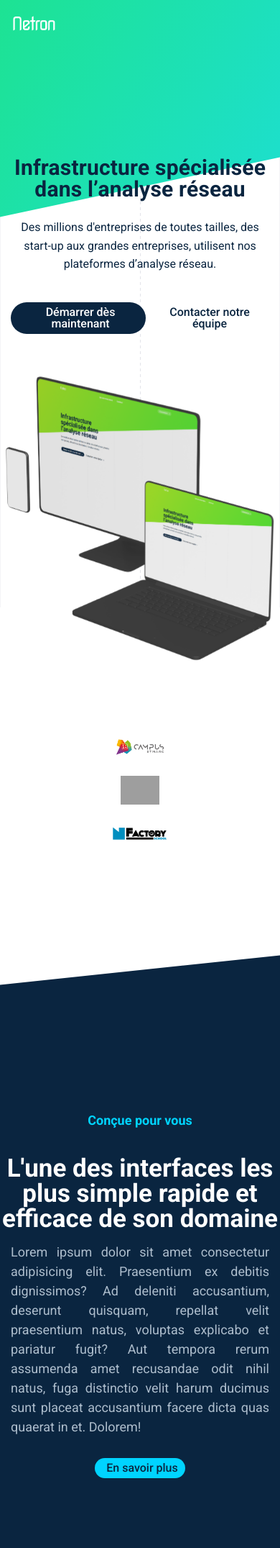
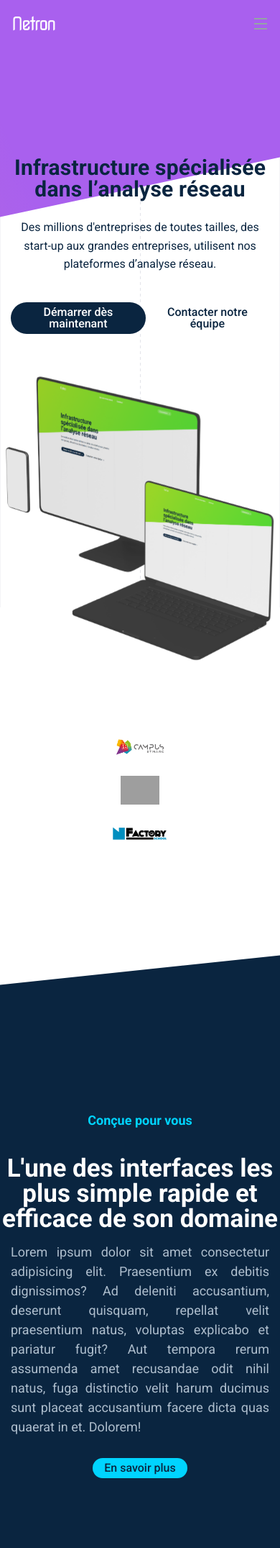
Before and after one commit to needforschool/netron, a PHP site: page /design.html in a window 390 px wide. Shown: the top 2151 px of the page at 72% size. Run offline with PHP 8.4, Linux system fonts and the light colour scheme; grey boxes are pictures that could not be loaded.

Commit message:
style - responsive nav

```diff
--- a/assets/css/style.css
+++ b/assets/css/style.css
@@ -53,6 +53,14 @@ table {
     --semi-bold: 500;
     --bold: 700;
     --columnCountMax: 4;
+    --gradientColorZero: #a960ee;
+    --gradientColorOne: #ff333d;
+    --gradientColorTwo: #90e0ff;
+    --gradientColorThree: #ffcb57;
+    --gradientColorZeroTransparent: rgba(169, 96, 238, 0);
+    --gradientColorOneTransparent: rgba(255, 51, 61, 0);
+    --gradientColorTwoTransparent: rgba(144, 224, 255, 0);
+    --gradientColorThreeTransparent: rgba(255, 203, 87, 0);
 }
 
 body {
@@ -203,7 +211,7 @@ a:hover {
     top: -340px;
     bottom: 0;
     position: absolute;
-    background: linear-gradient(124deg, #ff2400, #e81d1d, #e8b71d, #e3e81d, #1de840, #1ddde8, #2b1de8, #dd00f3, #dd00f3);
+    background: radial-gradient(var(--gradientColorThree) 23%, var(--gradientColorThreeTransparent) 67% 100%) 385px -24px, radial-gradient(var(--gradientColorOne) 0, var(--gradientColorOneTransparent) 60% 100%) -940px 290px, radial-gradient(var(--gradientColorTwo) 10%, var(--gradientColorTwoTransparent) 60% 100%) -120px 250px, radial-gradient(var(--gradientColorOne) 40%, var(--gradientColorOneTransparent) 57% 100%) 495px -44px, radial-gradient(var(--gradientColorZero) 30%, var(--gradientColorZeroTransparent) 67% 100%) 122px -120px, radial-gradient(var(--gradientColorZero) 10%, var(--gradientColorZeroTransparent) 60% 100%) -420px 120px, radial-gradient(var(--gradientColorTwo) 15%, var(--gradientColorTwoTransparent) 50% 100%) -620px 0, radial-gradient(var(--gradientColorTwo) 25%, var(--gradientColorTwoTransparent) 50% 100%) 520px -250px, var(--gradientColorZero);
     background-size: 1800% 1800%;
     -webkit-animation: rainbow 18s ease infinite;
     -z-animation: rainbow 18s ease infinite;
@@ -252,6 +260,7 @@ a:hover {
 #header .navbar {
     height: 68px;
     display: flex;
+    position: relative;
 }
 
 #header .navbar .container {
@@ -276,6 +285,74 @@ a:hover {
 #header .navbar .nav .nav-item .nav-link {
     font-weight: var(--bold);
     color: var(--blue-primary);
+}
+
+#header .navbar .nav-burger {
+    cursor: pointer;
+    display: none;
+    z-index: 15;
+    position: fixed;
+    right: 15px;
+}
+
+#header .navbar .nav-responsive {
+    display: none;
+    position: fixed;
+    z-index: 10;
+    top: 0;
+    left: 0;
+    width: 100%;
+    background-color: var(--blue-primary);
+    flex-direction: column;
+    align-items: center;
+    justify-content: center;
+    text-align: center;
+    padding: 50px 0;
+    animation-duration: 1s;
+    animation-fill-mode: both;
+    animation-name: fadeOutUp;
+    opacity: 0;
+}
+
+#header .navbar .nav-responsive.active {
+    animation-name: fadeInDown;
+}
+
+@keyframes fadeInDown {
+    0% {
+        opacity: 0;
+        -webkit-transform: translate3d(0, -100%, 0);
+        transform: translate3d(0, -100%, 0)
+    }
+    to {
+        opacity: 1;
+        -webkit-transform: translateZ(0);
+        transform: translateZ(0)
+    }
+}
+
+@keyframes fadeOutUp {
+    0% {
+        opacity: 1
+    }
+    to {
+        opacity: 0;
+        -webkit-transform: translate3d(0, -100%, 0);
+        transform: translate3d(0, -100%, 0)
+    }
+}
+
+#header .navbar .nav-responsive .nav-item {
+    margin-top: 20px;
+}
+
+#header .navbar .nav-responsive .nav-item:first-child {
+    margin-top: 0;
+}
+
+#header .navbar .nav-responsive .nav-item .nav-link {
+    font-weight: var(--bold);
+    color: var(--white) !important;
 }
 
 /* layout */
@@ -411,7 +488,6 @@ a:hover {
 #video-preview {
     margin-top: 100px;
     margin-bottom: -100px;
-    /* transform: skeWy(-6deg); */
 }
 
 #video-preview .video-wrapper {
@@ -500,14 +576,23 @@ a:hover {
     :root {
         --columnCountMax: 2;
     }
+    .btn {
+        padding: 6px 16px 6px 16px;
+    }
     .btn .btn-arrow {
         display: none;
     }
     #header .navbar .nav {
         display: none;
     }
-    #header .navbar .btn.btn-white {
+    #header .navbar .nav .nav-item {
         display: none;
+    }
+    #header .navbar .container>.nav-item {
+        display: none;
+    }
+    #header .navbar .nav-burger {
+        display: initial;
     }
     #layout .layout-wrapper, #preview .preview-wrapper {
         flex-direction: column;
@@ -534,6 +619,9 @@ a:hover {
     #preview .preview-wrapper .preview-text .preview-text-desc {
         text-align: justify;
         margin: 15px;
+    }
+    #video-preview {
+        margin-bottom: 0px;
     }
     #video-preview .video-wrapper .video-item {
         max-width: 85%;
--- a/assets/js/script.js
+++ b/assets/js/script.js
@@ -1,4 +1,6 @@
-var swiper = new Swiper('.swiper-container', {
+/* home swiper */
+
+new Swiper('.swiper-container', {
   effect: 'cube',
   grabCursor: true,
   loop: true,
@@ -13,3 +15,13 @@ var swiper = new Swiper('.swiper-container', {
     disableOnInteraction: false,
   }
 });
+
+/* navbar responsive */
+header = document.getElementById('header');
+header.querySelector('.nav-burger').addEventListener('click', () => {
+  let responsiveVisible = header.querySelector('.nav-responsive').style.display;
+  if (responsiveVisible == 'none' || !responsiveVisible) responsiveVisible = 'flex';
+  header.querySelector('.nav-responsive').style.display = responsiveVisible;
+
+  header.querySelector('.nav-responsive').classList.toggle('active');
+})
--- a/design.html
+++ b/design.html
@@ -37,7 +37,7 @@
                     <li class="nav-item"><a class="nav-link" href="#">Qui sommes nous</a></li>
                     <li class="nav-item"><a class="nav-link" href="#">Contact</a></li>
                 </ul>
-                <a class="btn btn-white" href="#">Connexion
+                <a class="nav-item btn btn-white" href="#">Connexion
                     <svg class="btn-arrow" width="10" height="10" viewBox="0 0 10 10" aria-hidden="true">
                         <g fill-rule="evenodd">
                             <path class="btn-arrow-line" d="M0 5h7"></path>
@@ -45,6 +45,22 @@
                         </g>
                     </svg>
                 </a>
+                <div class="nav-burger">
+                    <img class="nav-burger-img" src="./assets/img/menu-line.svg" alt="Burger">
+                </div>
+                <ul class="nav-responsive">
+                    <li class="nav-item"><a class="nav-link" href="#">Accueil</a></li>
+                    <li class="nav-item"><a class="nav-link" href="#">Qui sommes nous</a></li>
+                    <li class="nav-item"><a class="nav-link" href="#">Contact</a></li>
+                    <a class="nav-item  btn btn-white" href="#">Connexion
+                        <svg class="btn-arrow" width="10" height="10" viewBox="0 0 10 10" aria-hidden="true">
+                            <g fill-rule="evenodd">
+                                <path class="btn-arrow-line" d="M0 5h7"></path>
+                                <path class="btn-arrow-tip" d="M1 1l4 4-4 4"></path>
+                            </g>
+                        </svg>
+                    </a>
+                </ul>
             </div>
         </nav>
     </header>
@@ -212,5 +228,3 @@
     <script src="https://unpkg.com/swiper/swiper-bundle.min.js"></script>
     <script src="assets/js/script.js"></script>
 </body>
-
-</html>
```
Also changed, not shown: assets/img/menu-3-line.svg (added), assets/img/menu-line.svg (added).
